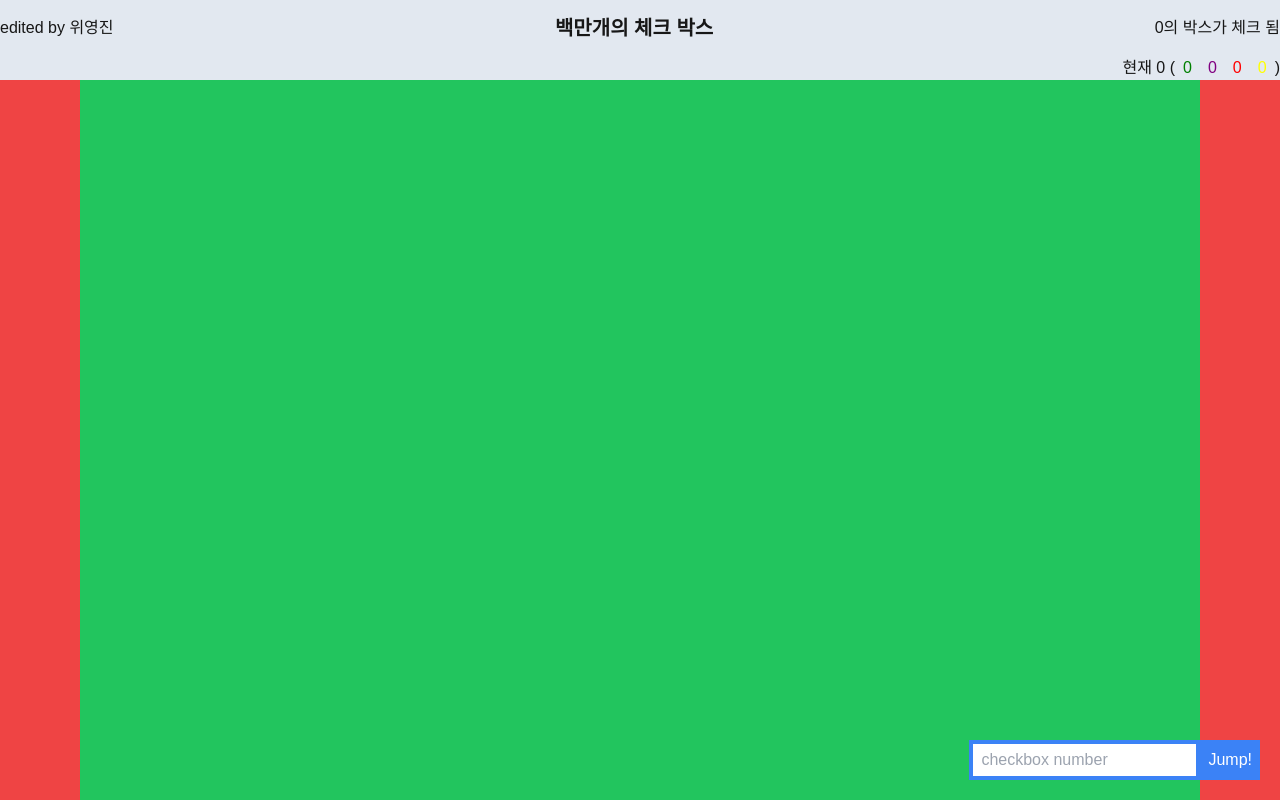
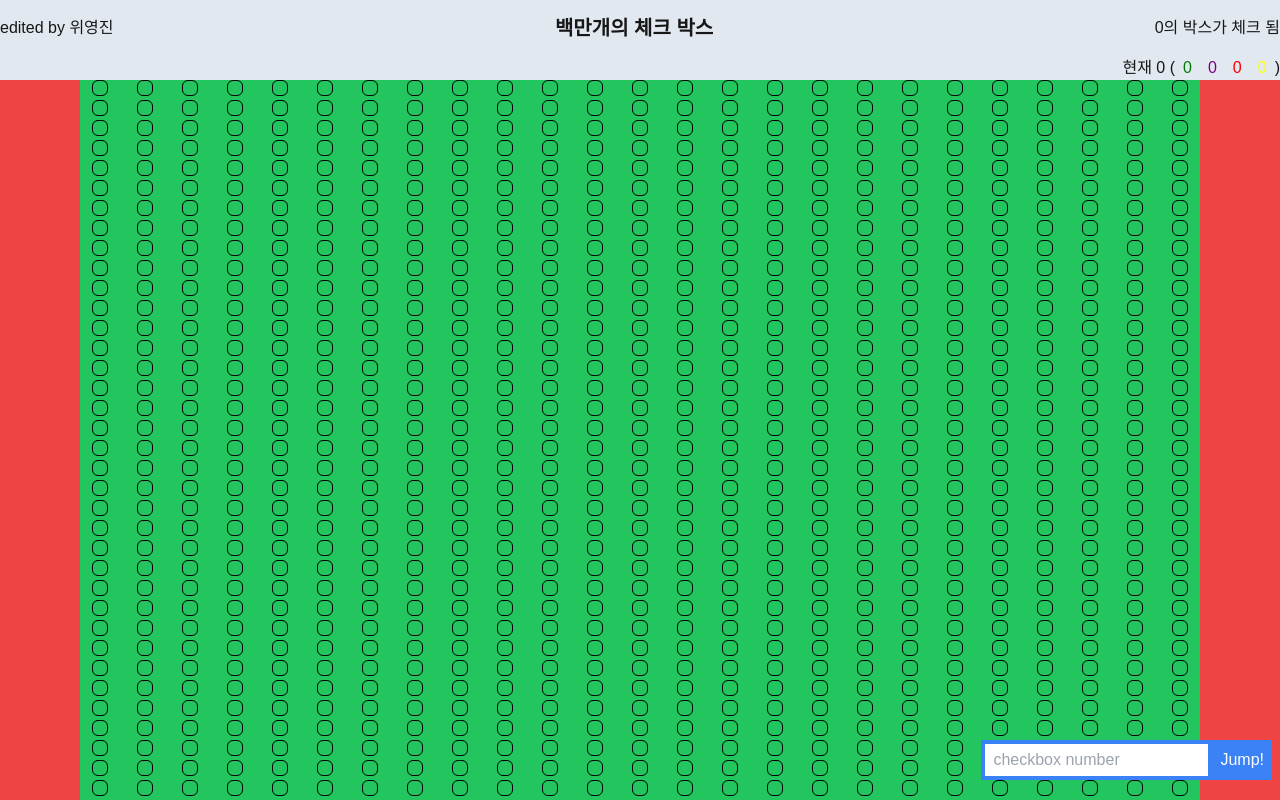
Before and after one commit to weeeeey/superb, a Next.js app: page / in a window 1280 px wide. Built offline with nearby package versions, Linux system fonts and the light colour scheme.

Commit message:
feat: init main ui

```diff
--- a/app/(home)/_components/home-footer-button.tsx
+++ b/app/(home)/_components/home-footer-button.tsx
@@ -1,7 +1,7 @@
 export default function HomeFooterButton() {
     return (
-        <footer className="fixed bottom-5 right-5">
-            <div>
+        <footer className="fixed bottom-5 inset-x-2 min-w-[360px] flex justify-end ">
+            <div className="">
                 <input
                     className="border-4 border-blue-500 px-2 py-1"
                     type="text"
--- a/app/(home)/_components/home-main.tsx
+++ b/app/(home)/_components/home-main.tsx
@@ -2,7 +2,24 @@ export default function HomeMain() {
     return (
         <main className="h-full pt-20 bg-red-500 px-20 ">
             <section className="h-full bg-green-500 overflow-y-auto ">
-                <div className="h-[300vh]"></div>
+                <div className="grid grid-cols-[repeat(auto-fill,minmax(40px,1fr))] gap-1">
+                    {Array.from({ length: 1200 }).map((_, idx) => (
+                        <div
+                            key={idx}
+                            className="flex items-center justify-center"
+                        >
+                            <input
+                                className="hidden peer"
+                                type="checkbox"
+                                id={'' + idx}
+                            />
+                            <label
+                                className="border border-black rounded-md size-4 peer-checked:bg-blue-600 transition-all cursor-pointer"
+                                htmlFor={'' + idx}
+                            ></label>
+                        </div>
+                    ))}
+                </div>
             </section>
         </main>
     );
```
